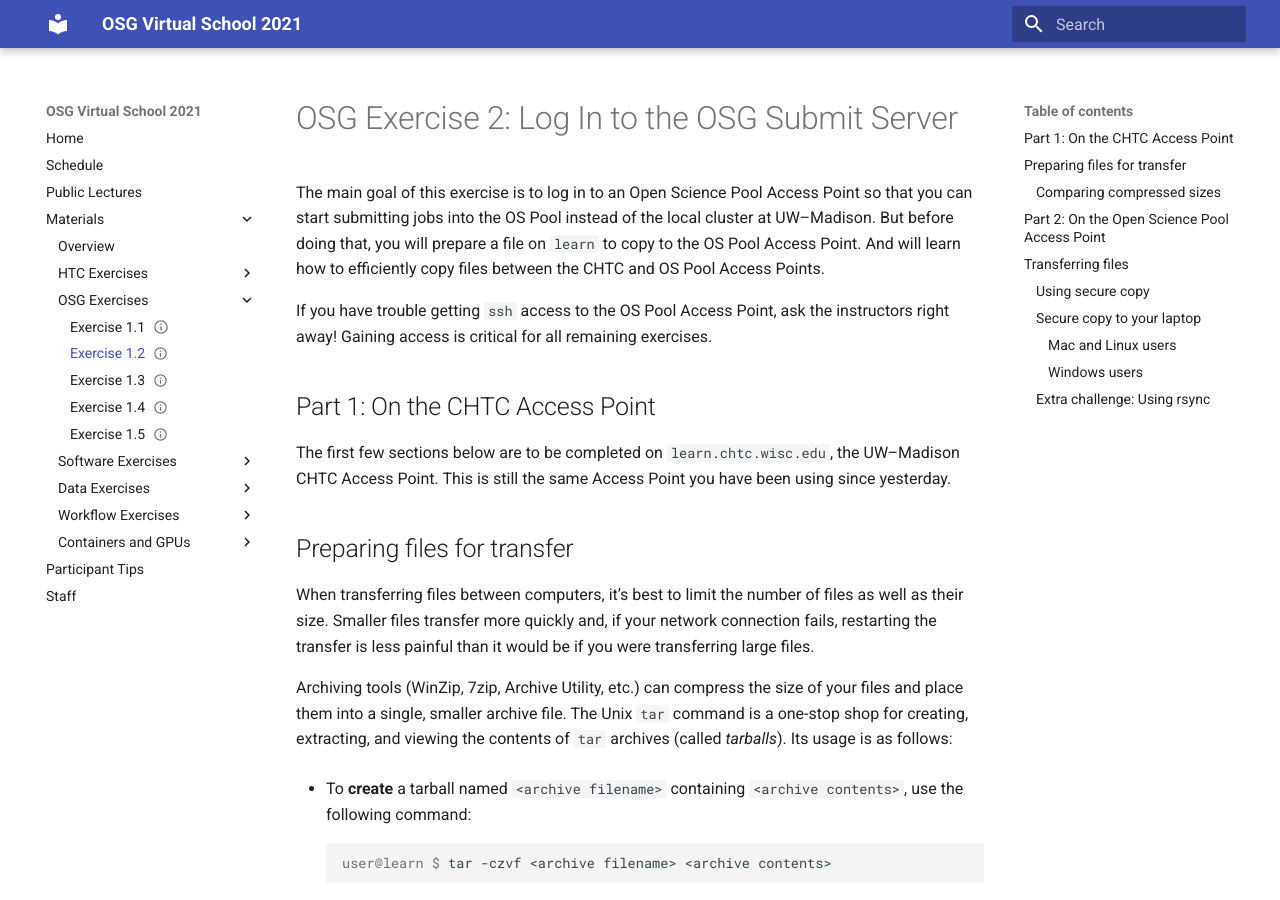
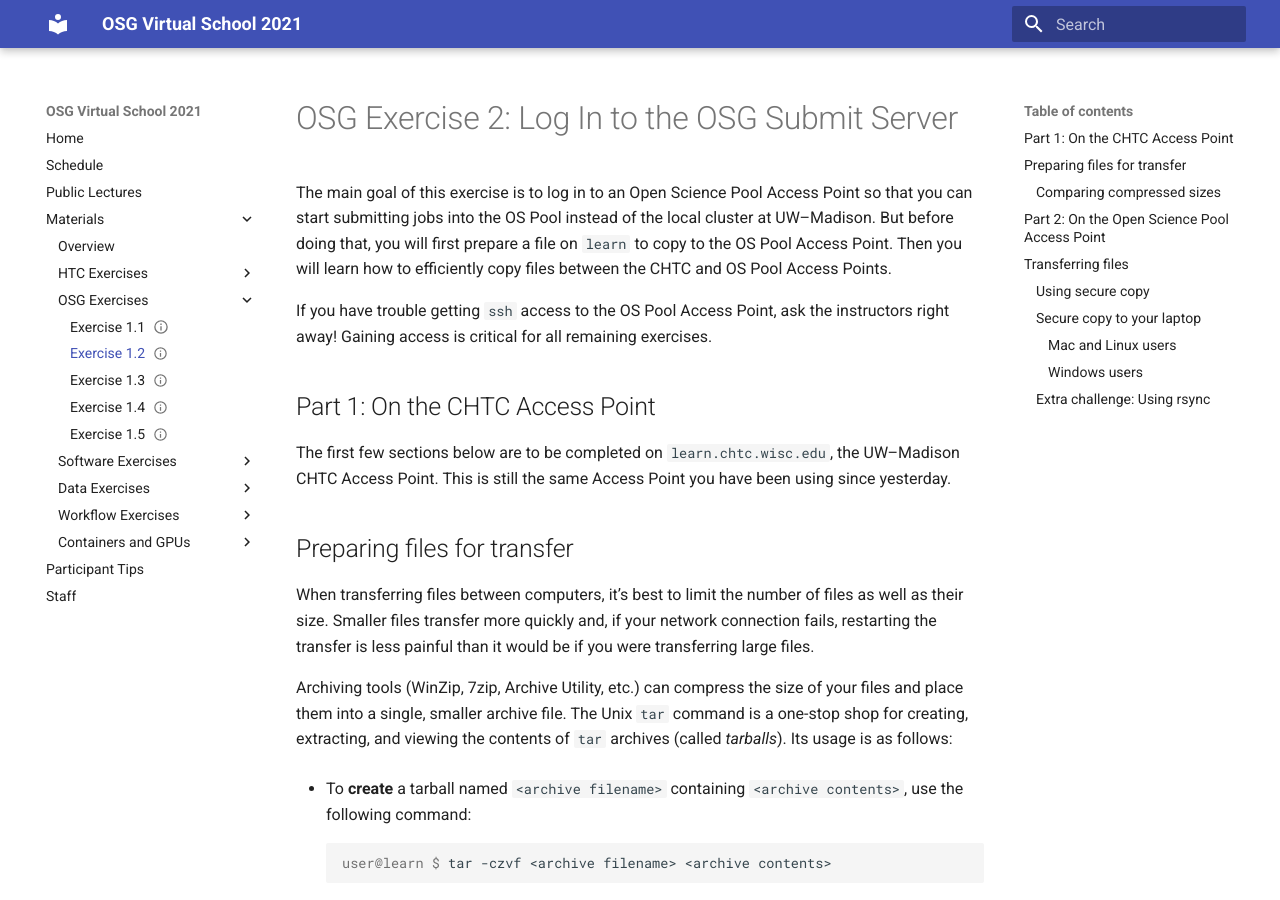
Before and after one commit to osg-htc/virtual-school-2021, an MkDocs documentation site: the page built from docs/materials/osg/part1-ex2-login-scp.md, in a window 1280 px wide and 900 px high. Built offline with MkDocs 1.6.1 and Material for MkDocs 9.7.7, drawn with Linux system fonts in a browser that asks for light colours.

Commit message:
minor rewording

```diff
--- a/docs/materials/osg/part1-ex2-login-scp.md
+++ b/docs/materials/osg/part1-ex2-login-scp.md
@@ -6,8 +6,8 @@
 
 The main goal of this exercise is to log in to an Open Science Pool Access Point
 so that you can start submitting jobs into the OS Pool instead of the local cluster at UW–Madison.
-But before doing that, you will prepare a file on `learn` to copy to the OS Pool Access Point.
-And will learn how to efficiently copy files between the CHTC and OS Pool Access Points.
+But before doing that, you will first prepare a file on `learn` to copy to the OS Pool Access Point.
+Then you will learn how to efficiently copy files between the CHTC and OS Pool Access Points.
 
 If you have trouble getting `ssh` access to the OS Pool Access Point, ask the instructors right away!
 Gaining access is critical for all remaining exercises.
```
